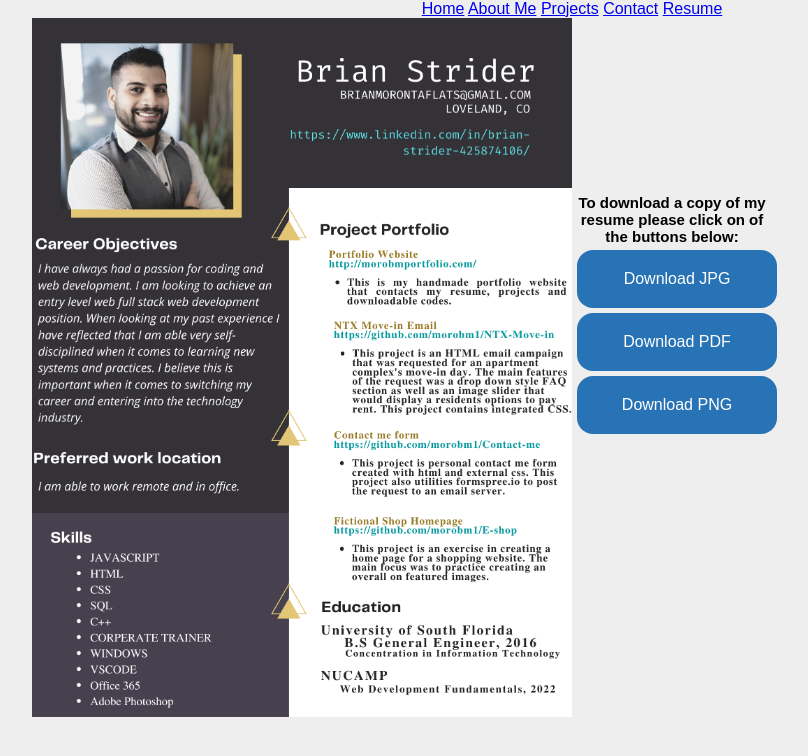
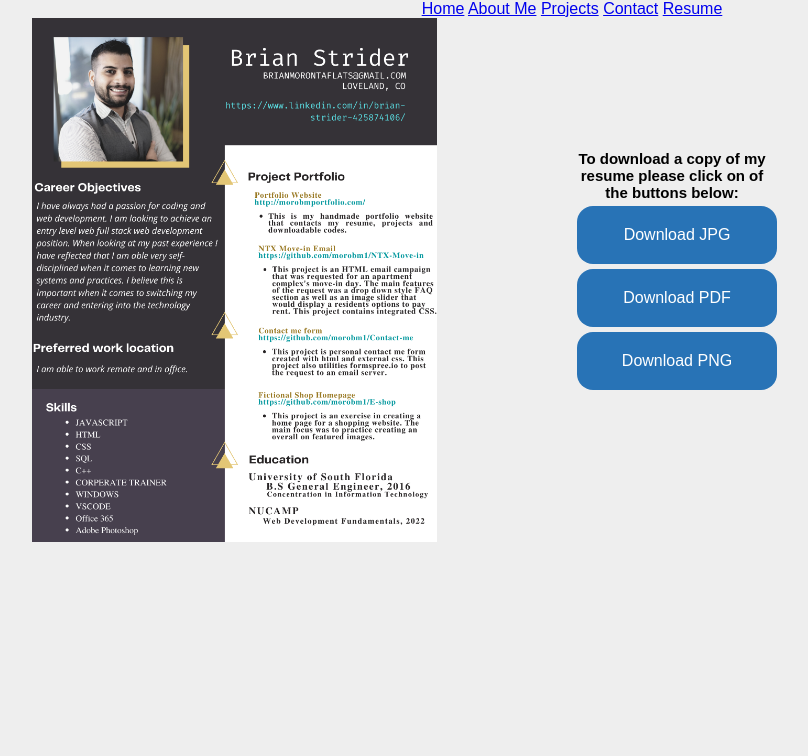
Before and after one commit to morobm1/Brian-s-Portfolio-Website, a PHP site: page /Resume.html in a window 1280 px wide. Shown: the top 756 px of the page, without its empty margins (68-876 px from the left). Run offline with PHP 8.4, Linux system fonts and the light colour scheme.

Commit message:
update by me

```diff
--- a/css/Resume.css
+++ b/css/Resume.css
@@ -7,7 +7,7 @@
 }
 
 html, body {
-    height: 100%;
+    min-height: 100vh;
 }
 
 .tabs {
@@ -26,7 +26,7 @@ html, body {
 }
 
 .resume {
-    width: 100%;
+    width: 75%;
 }
 
 .download_options{
--- a/css/projects.css
+++ b/css/projects.css
@@ -4,6 +4,7 @@
     background-color: blueviolet;
     text-decoration: none;
     font-family: 'Fira Sans', sans-serif;
+
 
 }
 
@@ -16,6 +17,7 @@ a{
     background-color: white;
 }
 .container {
+    margin-left: 150px;
     display: grid;
     grid-template-columns: repeat(auto-fit, minmax(250px, 2fr));
 }
```
